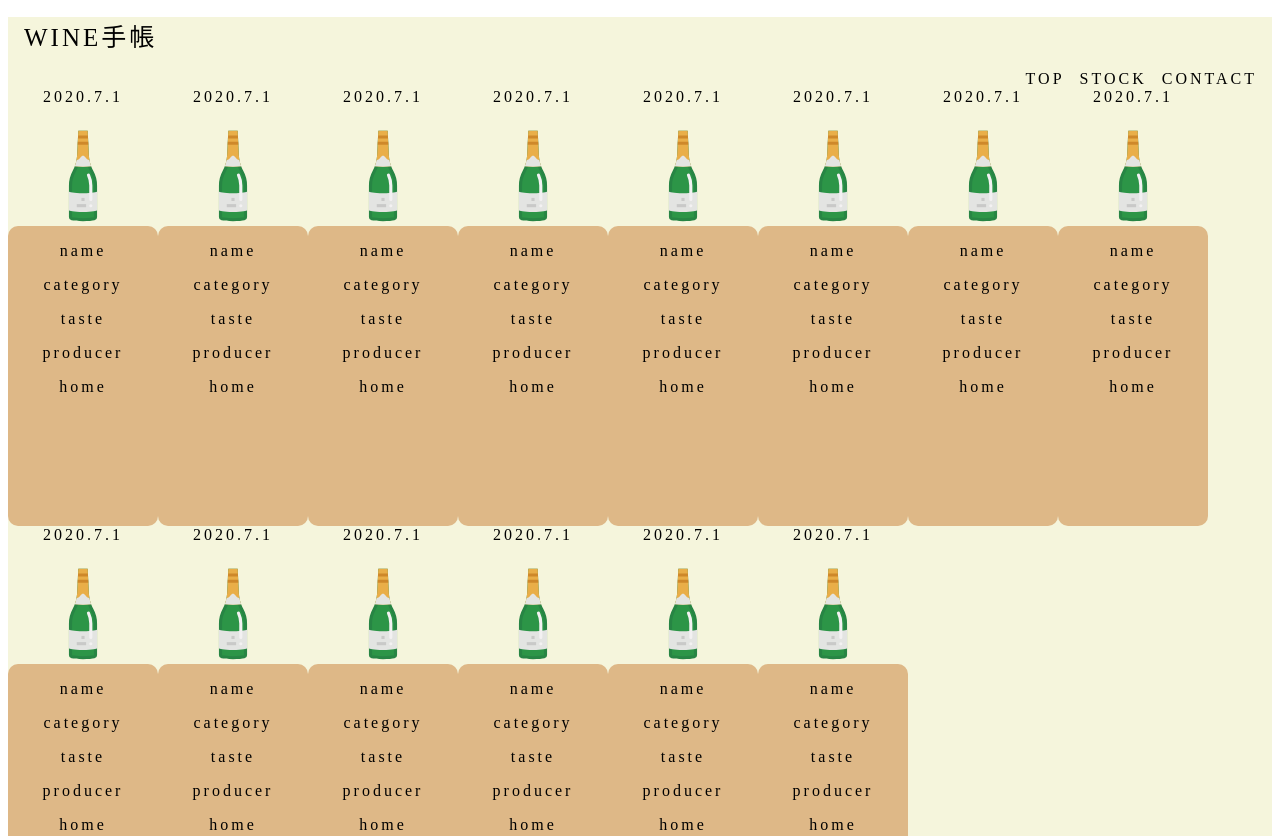
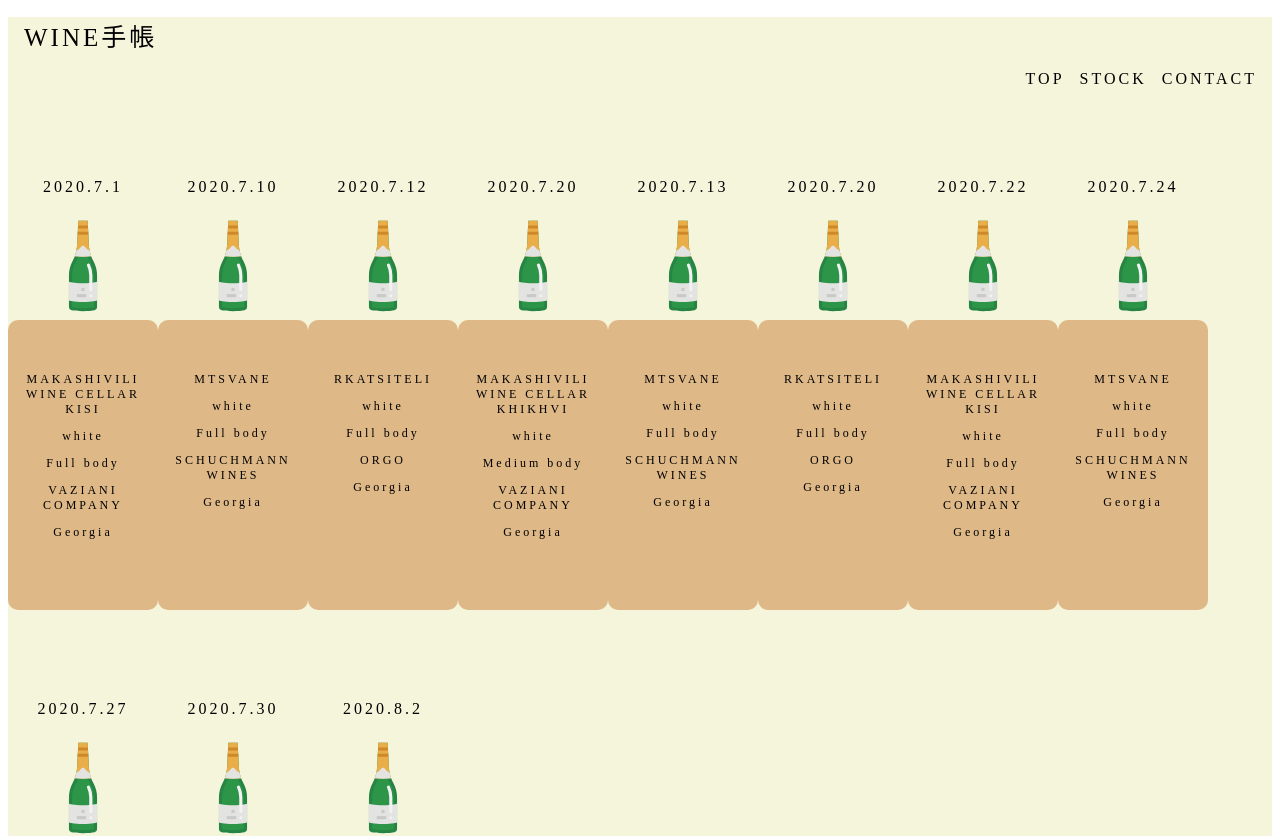
Before and after one commit to knfjed/wineLog, a Next.js app: page /stock in a window 1280 px wide. Shown: the top 836 px of the page. Built offline with nearby package versions, Linux system fonts and the light colour scheme.

Commit message:
add detail page

```diff
--- a/components/StockLayout.js
+++ b/components/StockLayout.js
@@ -4,7 +4,8 @@ import WineBottle from "./WineBottle";
 import Footer from "./Footer";
 
 const layoutStyle = {
-  margin: 0,
+  marginLeft: "auto",
+  marginRight: "auto",
   background: "beige",
   fontFamily: "YuMincho",
   letterSpacing: 3,
@@ -17,24 +18,98 @@ const bottleStyle = {
   flexWrap: "wrap",
 };
 
-const StockLayout = () => (
+const StockLayout = ({ date, name, category, taste, producer, home }) => (
   <div style={layoutStyle}>
     <Header />
     <div style={bottleStyle}>
-      <WineBottle />
-      <WineBottle />
-      <WineBottle />
-      <WineBottle />
-      <WineBottle />
-      <WineBottle />
-      <WineBottle />
-      <WineBottle />
-      <WineBottle />
-      <WineBottle />
-      <WineBottle />
-      <WineBottle />
-      <WineBottle />
-      <WineBottle />
+      <WineBottle
+        date={"2020.7.1"}
+        name={"MAKASHIVILI WINE CELLAR KISI"}
+        category={"white"}
+        taste={"Full body"}
+        producer={"VAZIANI COMPANY"}
+        home={"Georgia"}
+      />
+      <WineBottle
+        date={"2020.7.10"}
+        name={"MTSVANE"}
+        category={"white"}
+        taste={"Full body"}
+        producer={"SCHUCHMANN WINES"}
+        home={"Georgia"}
+      />
+      <WineBottle
+        date={"2020.7.12"}
+        name={"RKATSITELI"}
+        category={"white"}
+        taste={"Full body"}
+        producer={"ORGO"}
+        home={"Georgia"}
+      />
+      <WineBottle
+        date={"2020.7.20"}
+        name={"MAKASHIVILI WINE CELLAR KHIKHVI"}
+        category={"white"}
+        taste={"Medium body"}
+        producer={"VAZIANI COMPANY"}
+        home={"Georgia"}
+      />
+      <WineBottle
+        date={"2020.7.13"}
+        name={"MTSVANE"}
+        category={"white"}
+        taste={"Full body"}
+        producer={"SCHUCHMANN WINES"}
+        home={"Georgia"}
+      />
+      <WineBottle
+        date={"2020.7.20"}
+        name={"RKATSITELI"}
+        category={"white"}
+        taste={"Full body"}
+        producer={"ORGO"}
+        home={"Georgia"}
+      />
+      <WineBottle
+        date={"2020.7.22"}
+        name={"MAKASHIVILI WINE CELLAR KISI"}
+        category={"white"}
+        taste={"Full body"}
+        producer={"VAZIANI COMPANY"}
+        home={"Georgia"}
+      />
+      <WineBottle
+        date={"2020.7.24"}
+        name={"MTSVANE"}
+        category={"white"}
+        taste={"Full body"}
+        producer={"SCHUCHMANN WINES"}
+        home={"Georgia"}
+      />
+      <WineBottle
+        date={"2020.7.27"}
+        name={"RKATSITELI"}
+        category={"white"}
+        taste={"Full body"}
+        producer={"ORGO"}
+        home={"Georgia"}
+      />
+      <WineBottle
+        date={"2020.7.30"}
+        name={"MAKASHIVILI WINE CELLAR KHIKHVI"}
+        category={"white"}
+        taste={"Medium body"}
+        producer={"VAZIANI COMPANY"}
+        home={"Georgia"}
+      />
+      <WineBottle
+        date={"2020.8.2"}
+        name={"MAKASHIVILI WINE CELLAR KISI"}
+        category={"white"}
+        taste={"Full body"}
+        producer={"VAZIANI COMPANY"}
+        home={"Georgia"}
+      />
     </div>
     <Footer />
   </div>
--- a/components/TopImage.js
+++ b/components/TopImage.js
@@ -21,7 +21,7 @@ const arrowStyle = {
 function TopImage() {
   return (
     <div>
-      <img style={imageStyle} src="/wine.jpg" alt="ワインの写真" />
+      <img style={imageStyle} src="/topimg-wine.jpg" alt="ワインの写真" />
       <Topic />
       <img style={arrowStyle} src="/arrow.svg" alt="矢印アイコン" />
     </div>
--- a/components/WineBottle.js
+++ b/components/WineBottle.js
@@ -1,9 +1,11 @@
 import React from "react";
+import Link from "next/link";
 
 const displayStyle = {
   display: "flex",
   flexDirection: "column",
   alignItems: "center",
+  marginTop: 90,
 };
 
 const wineBottleStyle = {
@@ -14,27 +16,31 @@ const wineBottleStyle = {
 
 const soilStyle = {
   width: 150,
-  height: 300,
+  height: 250,
   backgroundColor: "burlywood",
   borderRadius: 10,
   textAlign: "center",
+  paddingTop: 40,
+  fontSize: 12,
 };
 
-function Winebottle() {
+function Winebottle({ date, name, category, taste, producer, home }) {
   return (
     <div style={displayStyle}>
-      <date>2020.7.1</date>
-      <img
-        style={wineBottleStyle}
-        src="./wineBottleIcon.svg"
-        alt="ワインボトル"
-      />
+      <date>{date}</date>
+      <a href="/wineDetail">
+        <img
+          style={wineBottleStyle}
+          src="./wineBottleIcon.svg"
+          alt="ワインボトル"
+        />
+      </a>
       <div style={soilStyle}>
-        <p>name</p>
-        <p>category</p>
-        <p>taste</p>
-        <p>producer</p>
-        <p>home</p>
+        <p>{name}</p>
+        <p>{category}</p>
+        <p>{taste}</p>
+        <p>{producer}</p>
+        <p>{home}</p>
       </div>
     </div>
   );
--- /dev/null
+++ b/pages/wineDetail.js
@@ -0,0 +1,4 @@
+import React from "react";
+import WineDetailLayout from "../components/WineDetailLayout";
+
+export default () => <WineDetailLayout />;
```
Also changed, not shown: components/DetailImage.js (added, +15 -0 lines), components/WineDetailLayout.js (added, +23 -0 lines), public/details-wine.jpg (added), public/topImg-wine.jpg (renamed from public/wine.jpg).
